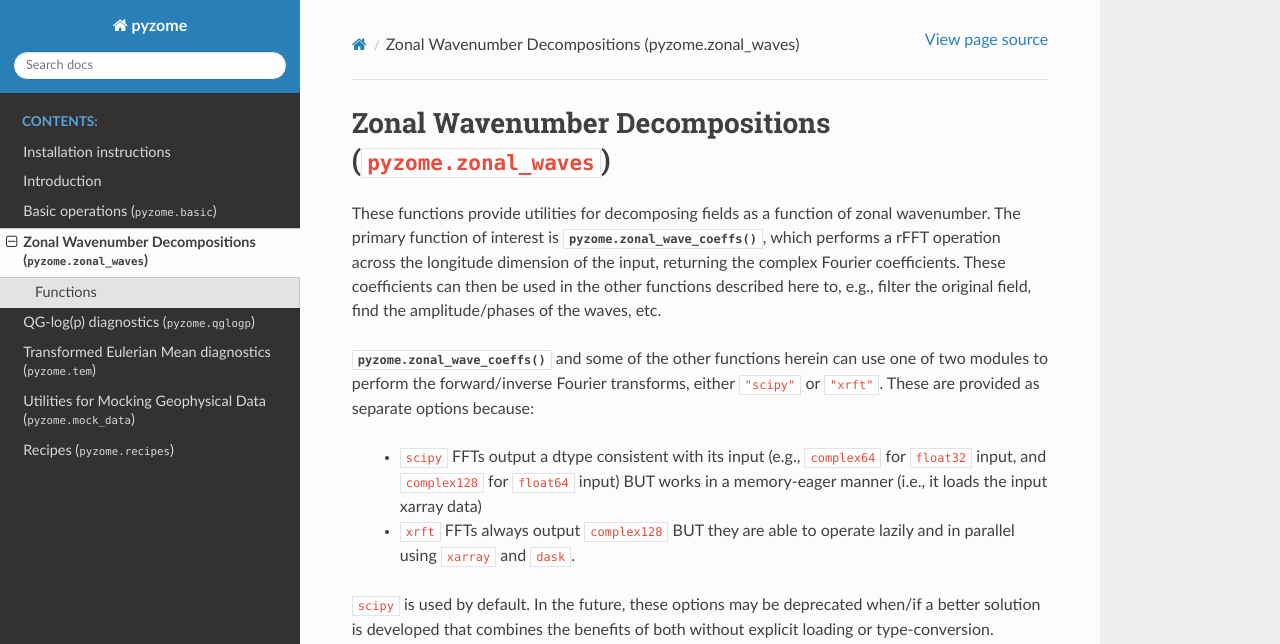
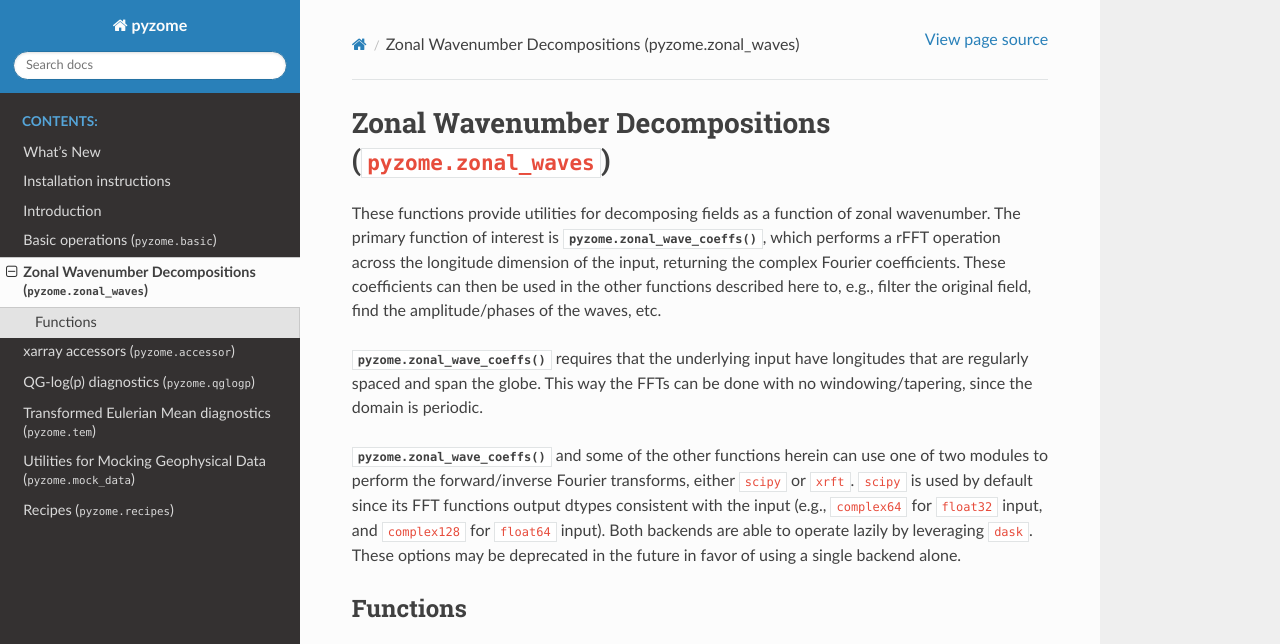
Before and after one commit to zdlawrence/pyzome, a Sphinx documentation site: the page built from docs/source/zonal_waves.rst, in a window 1280 px wide and 1011 px high, cut to the strip 0-644 px from the top of the window. Built offline with Sphinx 7.4.7 and the Read the Docs theme 2.0.0, drawn with Linux system fonts in a browser that asks for light colours.

```diff
--- a/docs/requirements.txt
+++ b/docs/requirements.txt
@@ -1 +1,2 @@
 nbsphinx
+sphinx-autosummary-accessors
--- a/docs/source/conf.py
+++ b/docs/source/conf.py
@@ -1,3 +1,5 @@
+import sphinx_autosummary_accessors
+
 # Configuration file for the Sphinx documentation builder.
 #
 # For the full list of built-in configuration values, see the documentation:
@@ -9,12 +11,18 @@
 project = "pyzome"
 copyright = "2023, Zachary D. Lawrence"
 author = "Zachary D. Lawrence"
-release = "0.0.3"
+release = "2023.09.0"
 
 # -- General configuration ---------------------------------------------------
 # https://www.sphinx-doc.org/en/master/usage/configuration.html#general-configuration
 
-extensions = ["sphinx.ext.autodoc", "sphinx.ext.napoleon", "sphinx.ext.todo"]
+extensions = [
+    "sphinx.ext.autodoc",
+    "sphinx.ext.napoleon",
+    "sphinx.ext.todo",
+    "sphinx_autosummary_accessors",
+]
+autodoc_member_order = "bysource"
 
 templates_path = ["_templates"]
 exclude_patterns = []
--- a/docs/source/index.rst
+++ b/docs/source/index.rst
@@ -11,10 +11,12 @@ Welcome to pyzome's documentation!
    :maxdepth: 1
    :caption: Contents:
 
+   whats-new
    install
    intro
    basic
    zonal_waves
+   xarray_accessor
    qglogp
    tem
    mock_data
--- a/docs/source/zonal_waves.rst
+++ b/docs/source/zonal_waves.rst
@@ -11,18 +11,22 @@ These coefficients can then be used in the other functions
 described here to, e.g., filter the original field, find
 the amplitude/phases of the waves, etc.
 
+:py:func:`pyzome.zonal_wave_coeffs` requires that the
+underlying input have longitudes that are regularly
+spaced and span the globe. This way the FFTs can be
+done with no windowing/tapering, since the domain is
+periodic.
+
 :py:func:`pyzome.zonal_wave_coeffs` and some of the other
 functions herein can use one of two modules to perform the
-forward/inverse Fourier transforms, either ``"scipy"`` or
-``"xrft"``. These are provided as separate options because:
+forward/inverse Fourier transforms, either ``scipy`` or
+``xrft``. ``scipy`` is used by default since its
+FFT functions output dtypes consistent with the input
+(e.g., ``complex64`` for ``float32`` input, and ``complex128``
+for ``float64`` input). Both backends are able to operate
+lazily by leveraging ``dask``. These options may be deprecated
+in the future in favor of using a single backend alone.
 
-   * ``scipy`` FFTs output a dtype consistent with its input (e.g., ``complex64`` for ``float32`` input, and ``complex128`` for ``float64`` input) BUT works in a memory-eager manner (i.e., it loads the input xarray data)
-   * ``xrft`` FFTs always output ``complex128`` BUT they are able to operate lazily and in parallel using ``xarray`` and ``dask``.
-
-``scipy`` is used by default. In the future, these options
-may be deprecated when/if a better solution is developed
-that combines the benefits of both without explicit
-loading or type-conversion.
 
 Functions
 ---------
--- a/pyproject.toml
+++ b/pyproject.toml
@@ -4,7 +4,7 @@ build-backend = "setuptools.build_meta"
 
 [project]
 name = "pyzome"
-version = "0.0.3.1"
+version = "2023.09.0"
 authors = [
     {name = "Zachary D. Lawrence", email = "zachary.lawrence@colorado.edu"},
 ]
@@ -25,6 +25,7 @@ dependencies = [
     "numpy",
     "scipy",
     "xarray",
+    "dask",
     "xrft",
 ]
 
--- a/pyzome/__init__.py
+++ b/pyzome/__init__.py
@@ -2,4 +2,4 @@ from .accessor import PyzomeDataArrayAccessor, PyzomeDatasetAccessor
 from .basic import zonal_mean, meridional_mean
 from .zonal_waves import zonal_wave_coeffs
 
-__version__ = "0.0.3.1"
+__version__ = "2023.09.0"
--- a/requirements.txt
+++ b/requirements.txt
@@ -2,4 +2,5 @@
 numpy
 scipy
 xarray
+dask
 xrft
```
Also changed, not shown: docs/source/basic.rst (+9 -2 lines), docs/source/install.rst (+6 -3 lines), docs/source/intro.rst (+5 -5 lines), docs/source/whats-new.rst (added, +29 -0 lines), docs/source/xarray_accessor.rst (added, +41 -0 lines).
